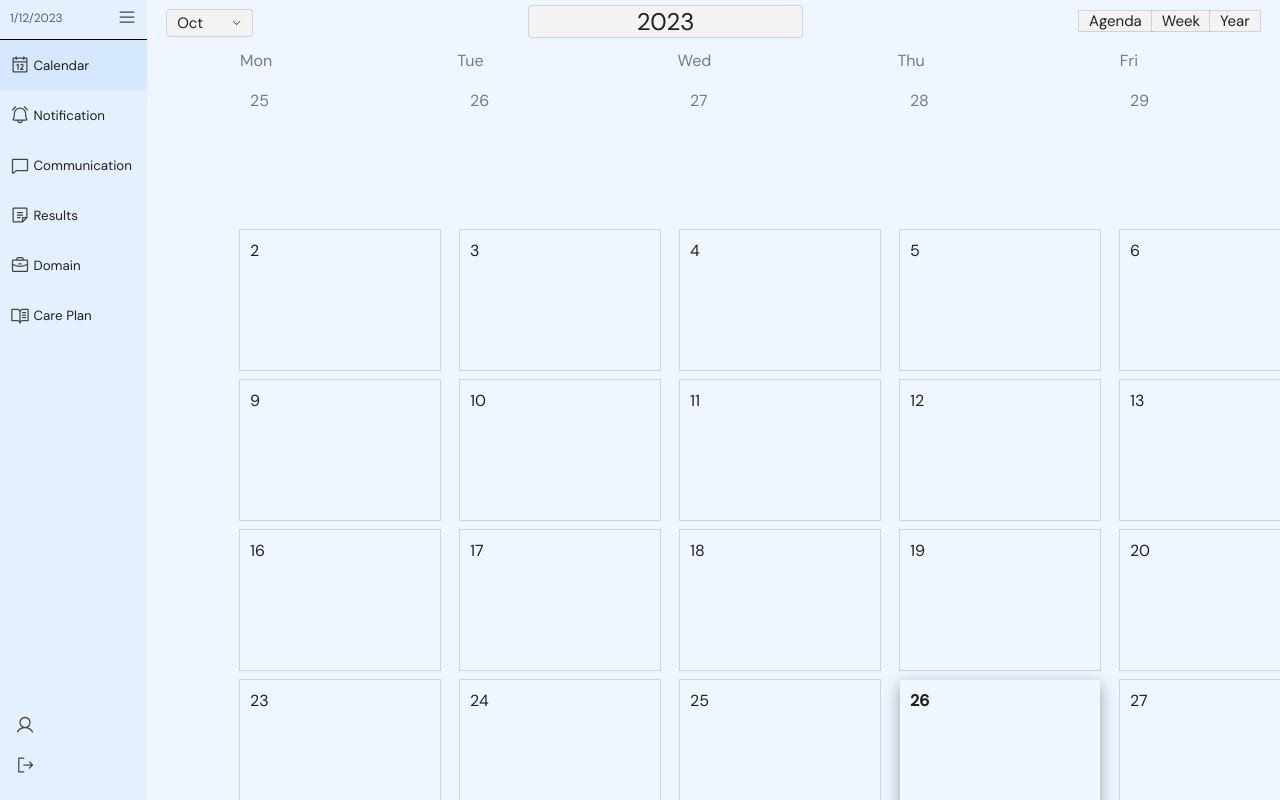
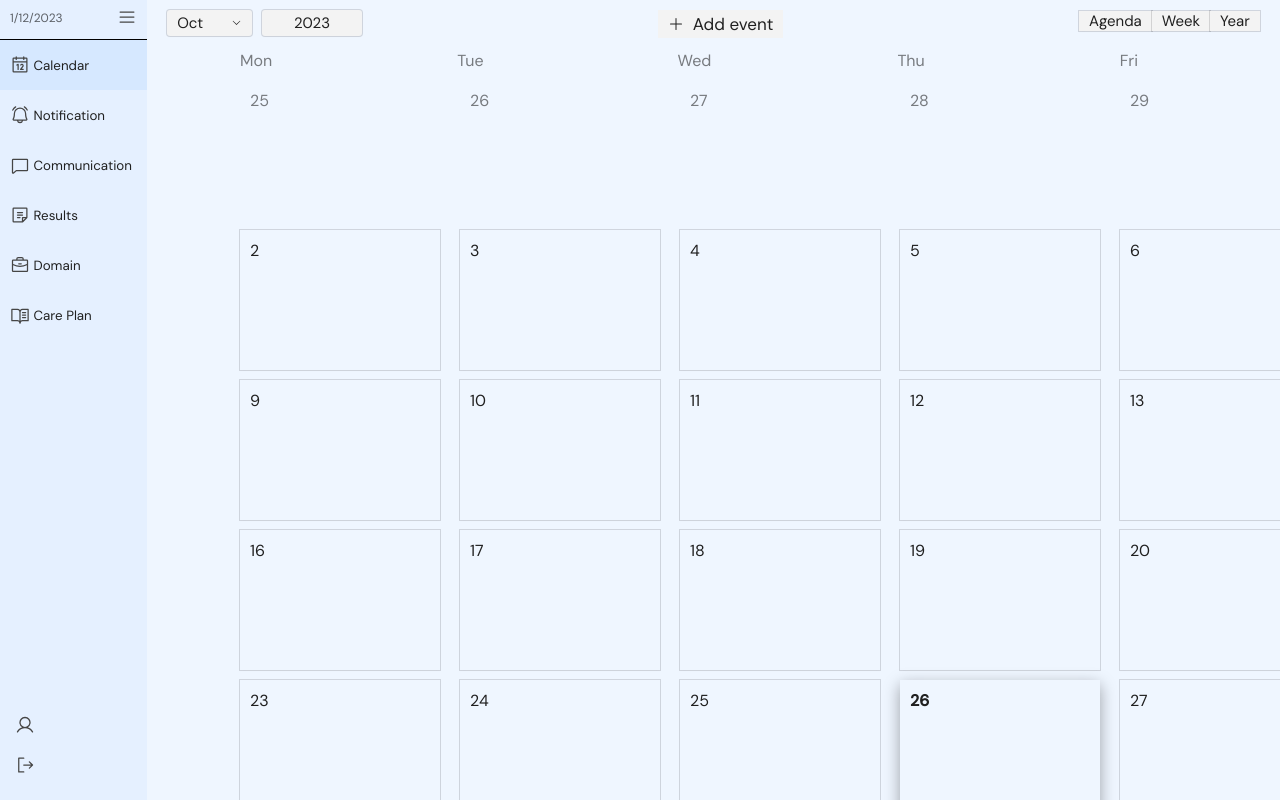
Before and after one commit to DiamondD7/yougotjob_client, a React (Vite) app: page /home in a window 1280 px wide. Both pictures are taken after a click on the button "Calendar". Shown: the top 800 px of the page. Built offline with nearby package versions, Linux system fonts and the light colour scheme.

Commit message:
changed the styling for the year input and added a button for event

```diff
--- a/src/components/Calendar/Calendar.jsx
+++ b/src/components/Calendar/Calendar.jsx
@@ -1,5 +1,5 @@
 import React, { useState, useEffect } from "react";
-import { CaretDown, CaretUp } from "@phosphor-icons/react";
+import { CaretDown, CaretUp, Plus } from "@phosphor-icons/react";
 import {
   currentYear,
   handleYearChange,
@@ -86,9 +86,6 @@ const Calendar = () => {
               <CaretUp size={11} color="#202020" />
             )}
           </button>
-        </div>
-
-        <div>
           <input
             className="year-input"
             type="text"
@@ -96,6 +93,13 @@ const Calendar = () => {
             placeholder="Choose year"
             onChange={(e) => setSelectedYear(e.target.value)}
           />
+        </div>
+
+        <div className="add-event-btn__wrapper">
+          <button>
+            <Plus size={16} color="#202020" />
+            &nbsp; Add event
+          </button>
         </div>
 
         <div className="filter-calendar__wrapper">
--- a/src/styles/calendarstyles.css
+++ b/src/styles/calendarstyles.css
@@ -98,14 +98,31 @@
 }
 
 .year-input{
-    margin-top: 6px;
+    margin-left: 10px;
     box-shadow: rgba(0, 0, 0, 0.02) 0px 1px 3px 0px, rgba(27, 31, 35, 0.15) 0px 0px 0px 1px;
     border-radius: 3px;
     outline: none;
+    padding: 3px 10px 3px 10px;
     border: none;
-    font-size: 24px;
+    font-size: 15px;
     text-align: center;
     background-color: #f3f3f3;
+    width: 100px;
+}
+
+.add-event-btn__wrapper{
+    margin-top: 10px;
+}
+
+.add-event-btn__wrapper button{
+    display: flex;
+    align-items: center;
+    font-size: 17px;
+    border: none;
+    cursor: pointer;
+    padding: 3px 10px 3px 10px;
+    background-color: #f3f3f3;
+    /* box-shadow: rgba(0, 0, 0, 0.02) 0px 1px 3px 0px, rgba(27, 31, 35, 0.15) 0px 0px 0px 1px; */
 }
 
 .dayOfTheMonth-highlight{
```
